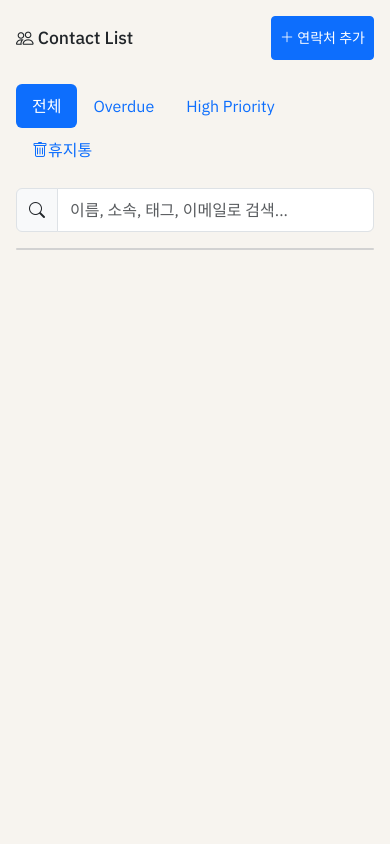
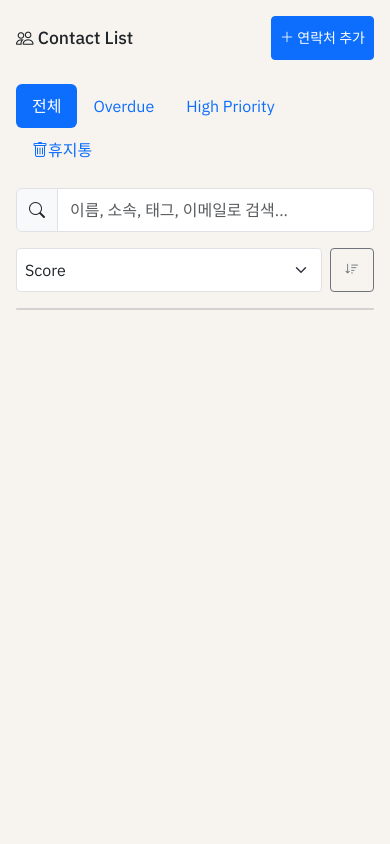
Before and after one commit to freshkevin1/giscus, a Flask app: page /contacts in a window 390 px wide. Shown: the part 48-892 px from the top of the page. Run offline with Flask 3, Linux system fonts and the light colour scheme; the visitor is signed in with stand-in values (Sample User, id 1); some libraries are stand-ins or nearby versions.

Commit message:
Add mobile sort dropdown for contact list card view
Mobile users couldn't sort contacts since table headers are hidden.
Added a dropdown selector + direction toggle button (d-md-none)
that shares the existing sortKey/sortAsc state with desktop headers.

Co-Authored-By: Claude Opus 4.6 <noreply@anthropic.com>

```diff
--- a/templates/contacts.html
+++ b/templates/contacts.html
@@ -33,6 +33,22 @@
     <span class="input-group-text"><i class="bi bi-search"></i></span>
     <input type="text" id="contact-search" class="form-control"
            placeholder="이름, 소속, 태그, 이메일로 검색...">
+</div>
+
+<!-- Mobile sort selector (visible only on mobile) -->
+<div id="mobileSortBar" class="d-flex gap-2 mb-3 d-md-none">
+    <select id="mobileSortKey" class="form-select form-select-sm">
+        <option value="score">Score</option>
+        <option value="name">이름</option>
+        <option value="employer">소속</option>
+        <option value="contact_priority">Contact Priority</option>
+        <option value="follow_up_priority">FU Priority</option>
+        <option value="follow_up_date">FU Date</option>
+        <option value="last_contact">Last Contact</option>
+    </select>
+    <button id="mobileSortDir" class="btn btn-outline-secondary btn-sm">
+        <i class="bi bi-sort-down"></i>
+    </button>
 </div>
 
 <!-- Contact table -->
@@ -408,6 +424,8 @@ function renderContacts() {
                 sortKey = key;
                 sortAsc = th.dataset.type === 'number' ? false : true;
             }
+            document.getElementById('mobileSortKey').value = sortKey;
+            updateMobileSortIcon();
             renderContacts();
         };
     });
@@ -730,7 +748,29 @@ document.getElementById('contact-search').addEventListener('input', function() {
     renderContacts();
 });
 
+// Mobile sort controls
+document.getElementById('mobileSortKey').addEventListener('change', function() {
+    sortKey = this.value;
+    const th = document.querySelector(`#contactTable thead .sortable[data-key="${sortKey}"]`);
+    const type = th ? th.dataset.type : 'string';
+    sortAsc = type === 'number' ? false : true;
+    updateMobileSortIcon();
+    renderContacts();
+});
+
+document.getElementById('mobileSortDir').addEventListener('click', function() {
+    sortAsc = !sortAsc;
+    updateMobileSortIcon();
+    renderContacts();
+});
+
+function updateMobileSortIcon() {
+    const icon = document.querySelector('#mobileSortDir i');
+    icon.className = sortAsc ? 'bi bi-sort-up' : 'bi bi-sort-down';
+}
+
 // Init
+document.getElementById('mobileSortKey').value = sortKey;
 loadContacts();
 loadTags();
 loadDeletedContacts();
```
